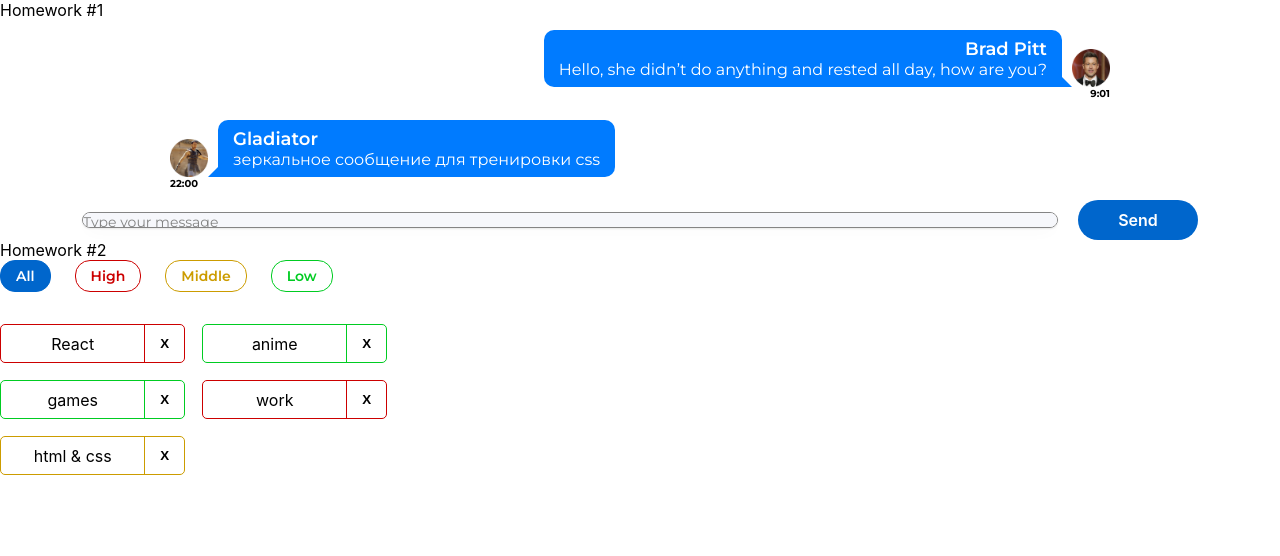
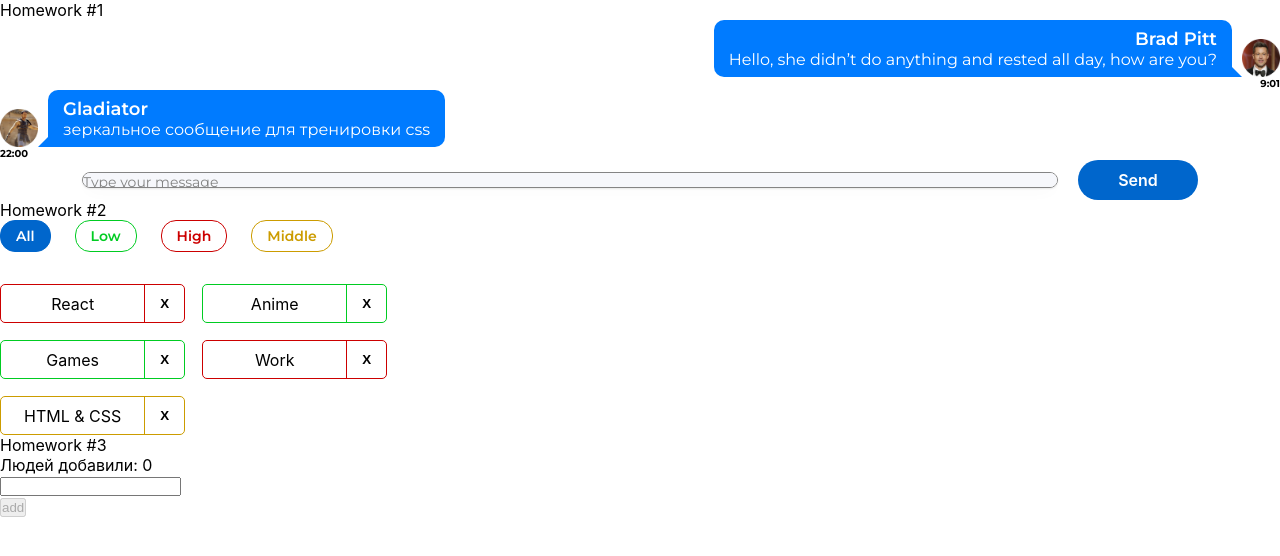
Before and after one commit to MaksLebedev/hw_by_ignat, a React (Create React App) app: page / in a window 1280 px wide. Shown: the top 556 px of the page. Built offline with nearby package versions, Linux system fonts and the light colour scheme.

Commit message:
working on HW 3

```diff
--- a/src/s1-main/App.tsx
+++ b/src/s1-main/App.tsx
@@ -2,6 +2,7 @@
 import s from "./App.module.css";
 import HW1 from "../s2-homeworks/hw01/HW1";
 import HW2 from "../s2-homeworks/hw02/HW2";
+import HW3 from "../s2-homeworks/hw03/HW3";
 
 function App() {
   return (
@@ -9,7 +10,7 @@
       <HW1 />
       {/* раскомментировать по ходу выполнения */}
       <HW2 />
-      {/*<HW3/>*/}
+      <HW3/>
       {/*<HW4/>*/}
       {/*при выполнении дз 5 и более - закомментировать здесь дз 1-4, так как они есть внутри дз 5*/}
       {/*<HW5/>*/}
--- a/src/s2-homeworks/hw01/friend-message/FriendMessage.module.css
+++ b/src/s2-homeworks/hw01/friend-message/FriendMessage.module.css
@@ -1,8 +1,8 @@
 .friendMessage {
   /* outline: 2px solid red; */
-  width: 960px;
+  width: 1280px;
   margin: 0 auto;
-  padding: 10px;
+  padding: 10 10 10 70px;
   display: flex;
   flex-direction: column;
   align-items: start;
--- a/src/s2-homeworks/hw01/message/Message.module.css
+++ b/src/s2-homeworks/hw01/message/Message.module.css
@@ -1,8 +1,8 @@
 .message {
   /* outline: 2px solid blue; */
-  width: 960px;
+  width: 1280px;
   margin: 0 auto;
-  padding: 10px;
+  padding: 10 70 10 10px;
   display: flex;
   flex-direction: column;
   align-items: end;
--- a/src/s2-homeworks/hw02/HW2.tsx
+++ b/src/s2-homeworks/hw02/HW2.tsx
@@ -29,10 +29,10 @@
 const defaultAffairs: AffairType[] = [
   // need to fix any
   { _id: 1, name: "React", priority: "high" }, // студенты могут изменить содержимое name и количество элементов в массиве, ...priority не менять!
-  { _id: 2, name: "anime", priority: "low" },
-  { _id: 3, name: "games", priority: "low" },
-  { _id: 4, name: "work", priority: "high" },
-  { _id: 5, name: "html & css", priority: "middle" },
+  { _id: 2, name: "Anime", priority: "low" },
+  { _id: 3, name: "Games", priority: "low" },
+  { _id: 4, name: "Work", priority: "high" },
+  { _id: 5, name: "HTML & CSS", priority: "middle" },
 ];
 
 // pure helper functions
--- a/src/s2-homeworks/hw02/affairs/Affairs.module.css
+++ b/src/s2-homeworks/hw02/affairs/Affairs.module.css
@@ -1,4 +1,6 @@
 .buttonContainer {
+    width: 1280px;
+    margin: 0 auto;
     display: flex;
     gap: 24px;
     margin-bottom: 32px;
@@ -48,6 +50,8 @@
 }
 
 .affairs {
+    width: 1280px;
+    /* margin: 0 auto; */
     display: flex;
     gap: 17px;
     flex-wrap: wrap;
--- a/src/s2-homeworks/hw02/affairs/Affairs.tsx
+++ b/src/s2-homeworks/hw02/affairs/Affairs.tsx
@@ -50,6 +50,9 @@
         <button id={"hw2-button-all"} onClick={setAll} className={cnAll}>
           All
         </button>
+        <button id={"hw2-button-low"} onClick={setLow} className={cnLow}>
+          Low
+        </button>
         <button id={"hw2-button-high"} onClick={setHigh} className={cnHigh}>
           High
         </button>
@@ -60,9 +63,6 @@
         >
           Middle
         </button>
-        <button id={"hw2-button-low"} onClick={setLow} className={cnLow}>
-          Low
-        </button>
       </div>
       <div className={s.affairs}>{mappedAffairs}</div>
     </div>
--- a/src/s2-homeworks/hw02/affairs/affair/Affair.module.css
+++ b/src/s2-homeworks/hw02/affairs/affair/Affair.module.css
@@ -13,6 +13,7 @@
   justify-content: center;
   width: 145px;
   height: 37px;
+  font-weight: 400;
 }
 
 .closeButton {
--- a/src/s2-homeworks/hw03/GreetingContainer.tsx
+++ b/src/s2-homeworks/hw03/GreetingContainer.tsx
@@ -1,21 +1,43 @@
-import React, { ChangeEvent, KeyboardEvent, useState } from 'react'
-import Greeting from './Greeting'
-import { UserType } from './HW3'
+import React, { ChangeEvent, KeyboardEvent, useState } from "react";
+import Greeting from "./Greeting";
+import { UserType } from "./HW3";
 
 type GreetingContainerPropsType = {
-    users: any // need to fix any
-    addUserCallback: any // need to fix any
+  users: UserType[]; // need to fix any
+  addUserCallback: (name: string) => void; // need to fix any
+};
+
+export const pureAddUser = (
+  name: string,
+  setError: (name: string) => void,
+  setName: (name: string) => void,
+  addUserCallback: (name: string) => void
+) => {
+  // если имя пустое - показать ошибку, иначе - добавить юзера и очистить инпут
+  if (name.length === 0) {
+    setError("Ошибка! Введите имя!");
+  } else {
+    addUserCallback(name);
+    setName("");
   }
+};
 
-export const pureAddUser = (name: any, setError: any, setName: any, addUserCallback: any) => {
-    // если имя пустое - показать ошибку, иначе - добавить юзера и очистить инпут
+export const pureOnBlur = (name: string, setError: (name: string) => void) => {
+  // если имя пустое - показать ошибку
+  if (name.length === 0) {
+    setError("Ошибка! Введите имя!");
   }
+};
 
-export const pureOnBlur = (name: any, setError: any) => { // если имя пустое - показать ошибку
+export const pureOnEnter = (
+  e: KeyboardEvent<HTMLInputElement>,
+  addUser: () => void
+) => {
+  // если нажата кнопка Enter - добавить
+  if (e.key === "Enter") {
+    addUser();
   }
-
-export const pureOnEnter = (e: any, addUser: any) => { // если нажата кнопка Enter - добавить
-}
+};
 
 // более простой и понятный для новичков
 // function GreetingContainer(props: GreetingPropsType) {
@@ -26,28 +48,29 @@
   addUserCallback,
 }) => {
   // деструктуризация пропсов
-    const [name, setName] = useState<any>('') // need to fix any
-    const [error, setError] = useState<any>('') // need to fix any
+  const [name, setName] = useState<string>(""); // need to fix any
+  const [error, setError] = useState<string>(""); // need to fix any
 
-    const setNameCallback = (e: any) => { // need to fix any
-        setName('some name') // need to fix
+  const setNameCallback = (e: ChangeEvent<HTMLInputElement>) => {
+    // need to fix any
+    setName(e.currentTarget.value); // need to fix
 
-        error && setError('')
-    }
+    error && setError("");
+  };
   const addUser = () => {
-        pureAddUser(name, setError, setName, addUserCallback)
-    }
+    pureAddUser(name, setError, setName, addUserCallback);
+  };
 
   const onBlur = () => {
-        pureOnBlur(name, setError)
-    }
+    pureOnBlur(name, setError);
+  };
 
-    const onEnter = (e: any) => {
-        pureOnEnter(e, addUser)
-    }
+  const onEnter = (e: KeyboardEvent<HTMLInputElement>) => {
+    pureOnEnter(e, addUser);
+  };
 
-    const totalUsers = 0 // need to fix
-    const lastUserName = 'some name' // need to fix
+  const totalUsers = users.length; // need to fix
+  const lastUserName = users.length > 0 ? users[users.length - 1].name : ""; // need to fix
 
   return (
     <Greeting
@@ -60,7 +83,7 @@
       totalUsers={totalUsers}
       lastUserName={lastUserName}
     />
-    )
-}
+  );
+};
 
-export default GreetingContainer
+export default GreetingContainer;
--- a/src/s2-homeworks/hw03/HW3.tsx
+++ b/src/s2-homeworks/hw03/HW3.tsx
@@ -19,20 +19,24 @@
 
 // types
 export type UserType = {
-    _id: any // need to fix any
-    name: any // need to fix any
+    _id: string // need to fix any
+    name: string // need to fix any
 }
 
-export const pureAddUserCallback = (name: any, setUsers: any, users: any) => { // need to fix any
+// type SetUsersType = (users: UserType[]) => void
+
+export const pureAddUserCallback = (name: string, setUsers: (users: UserType[]) => void, users: UserType[]) => { // need to fix any
     const user = { // need to fix
+        _id: v1(),
+        name,
     }
     setUsers([...users, user])
 }
 
 const HW3 = () => {
-    const [users, setUsers] = useState<any>([]) // need to fix any
+    const [users, setUsers] = useState<UserType[]>([]) // need to fix any
 
-    const addUserCallback = (name: any) => { // need to fix any
+    const addUserCallback = (name: string) => { // need to fix any
         pureAddUserCallback(name, setUsers, users)
     }
 
```
Also changed, not shown: src/s1-main/App.module.css (line endings or trailing spaces). Lines whose indentation alone changed are shown as unchanged.
